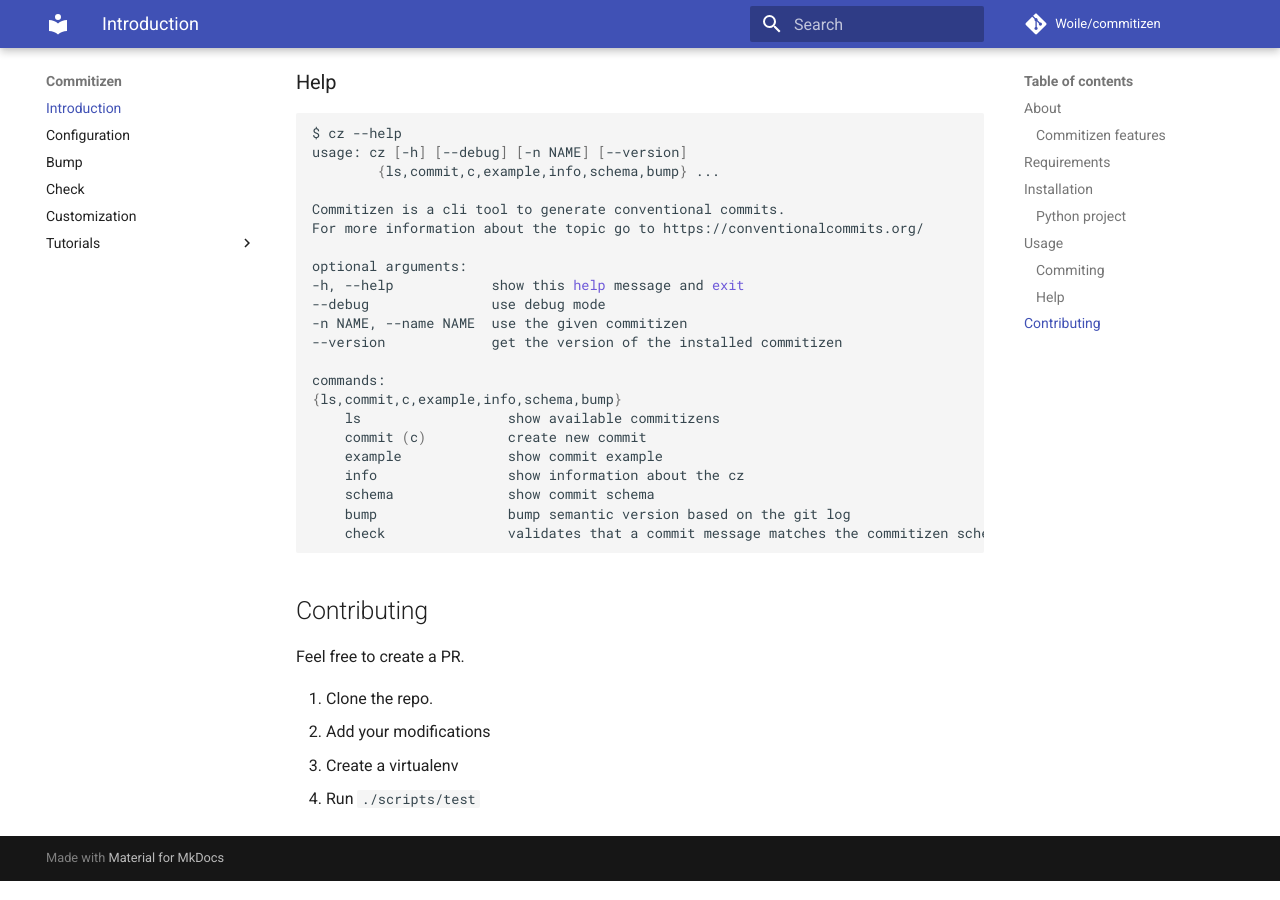
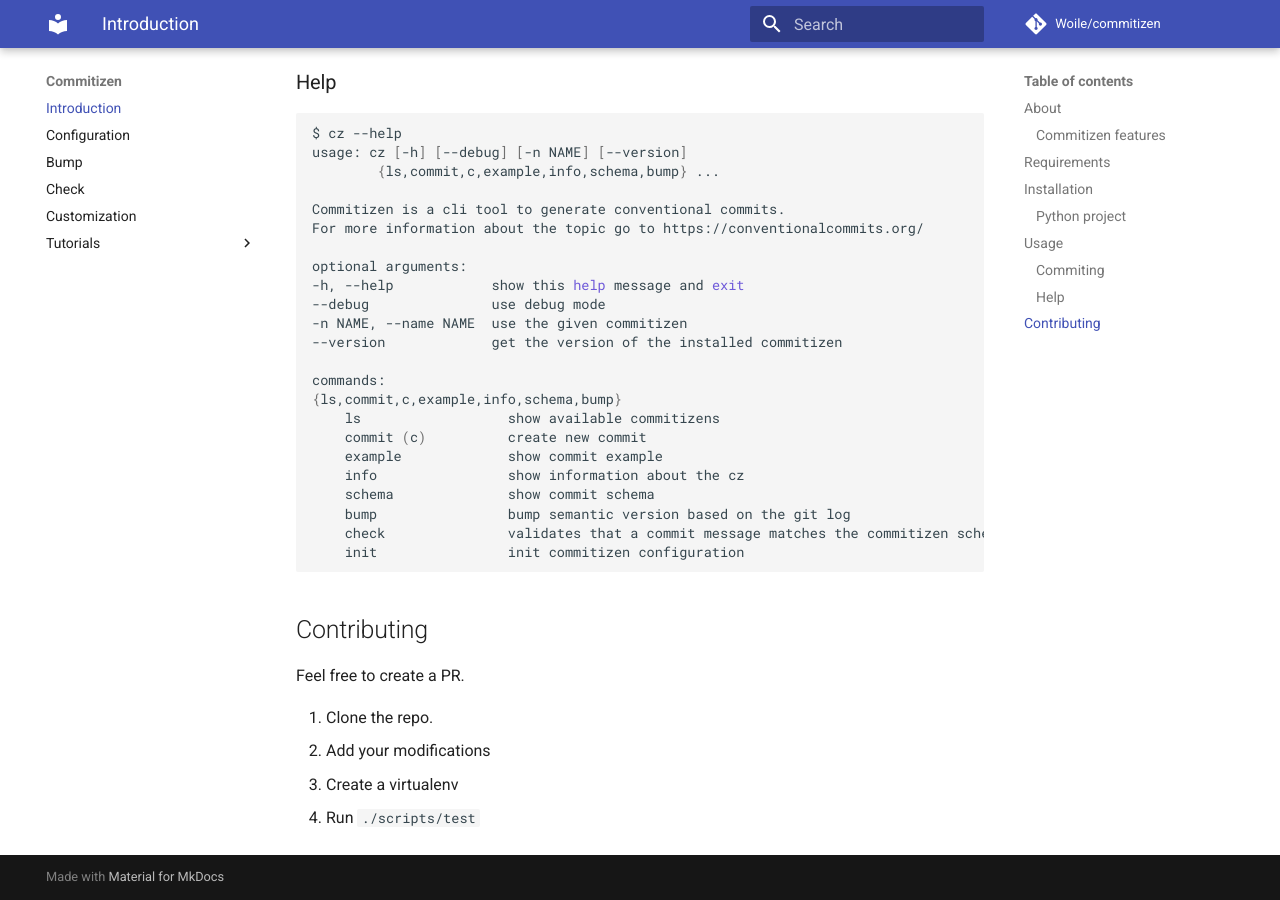
Before and after one commit to commitizen-tools/commitizen, an MkDocs documentation site: the page built from docs/index.md, in a window 1280 px wide and 900 px high, scrolled down 1961 px. Built offline with MkDocs 1.6.1 and Material for MkDocs 9.7.7, drawn with Linux system fonts in a browser that asks for light colours; comment, search, counter and statistics services are not loaded.

Commit message:
docs(index): add init command

````diff
--- a/docs/index.md
+++ b/docs/index.md
@@ -95,6 +95,7 @@
     schema              show commit schema
     bump                bump semantic version based on the git log
     check               validates that a commit message matches the commitizen schema
+    init                init commitizen configuration
 ```
 
 ## Contributing
````
